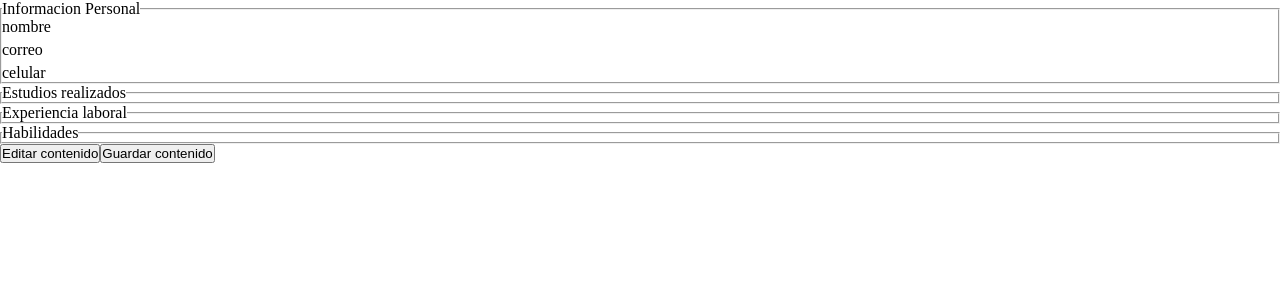
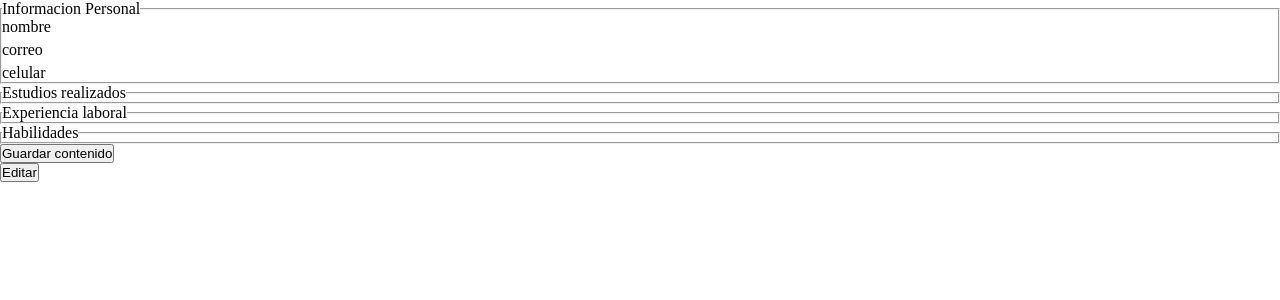
Before and after one commit to kopolo435/cv-application, a React (Vite) app: page / in a window 1280 px wide. Shown: the top 300 px of the page. Built offline with nearby package versions, Linux system fonts and the light colour scheme.

Commit message:
Refactoriza botones de control de la pagina

```diff
--- a/src/components/CvForm.jsx
+++ b/src/components/CvForm.jsx
@@ -4,14 +4,7 @@ import EducationInfo from "./EducationInfo";
 import JobExperience from "./JobExperience";
 import SkillInfo from "./SkillsInfo";
 import { useEffect } from "react";
-
-function StatusButton({ handleClick, type, value, btnClass, content }) {
-  return (
-    <button type={type} onClick={() => handleClick(value)} className={btnClass}>
-      {content}
-    </button>
-  );
-}
+import Button from "./Button";
 
 function CvForm({
   status,
@@ -37,16 +30,14 @@ function CvForm({
     if (submitting) {
       setErrors((currentErrors) => {
         if (currentErrors.size === 0) {
-          console.log("Form submitted successfully!");
-        } else {
-          console.log("Form validation failed. Please correct errors.");
+          setStatus("submitted");
         }
         return currentErrors; // Return the current state to ensure no changes
       });
 
       setSubmitting(false);
     }
-  }, [submitting, setErrors]);
+  }, [submitting, setErrors, setStatus]);
 
   return (
     <form onSubmit={handleSubmit}>
@@ -94,20 +85,7 @@ function CvForm({
           submitting={submitting}
         ></SkillInfo>
       </fieldset>
-      <StatusButton
-        btnClass={"secondaryBtn"}
-        type={"button"}
-        handleClick={setStatus}
-        value={"edit"}
-        content={"Editar contenido"}
-      ></StatusButton>
-      <StatusButton
-        btnClass={"secondaryBtn"}
-        handleClick={setStatus}
-        type={"submit"}
-        value={"submit"}
-        content={"Guardar contenido"}
-      ></StatusButton>
+      <Button type={"submitt"} content={"Guardar contenido"}></Button>
     </form>
   );
 }
--- a/src/components/MainDisplay.jsx
+++ b/src/components/MainDisplay.jsx
@@ -1,5 +1,6 @@
 import CvForm from "./CvForm";
 import { useState } from "react";
+import Button from "./Button";
 
 function getPersonalInfoMap() {
   const personalInfoInitialMap = new Map();
@@ -32,6 +33,11 @@ function MainDisplay() {
         skillData={skillData}
         setSkillData={setSkillData}
       ></CvForm>
+      <Button
+        type={"button"}
+        content={"Editar"}
+        handleClick={() => setStatus("edit")}
+      ></Button>
     </main>
   );
 }
```
